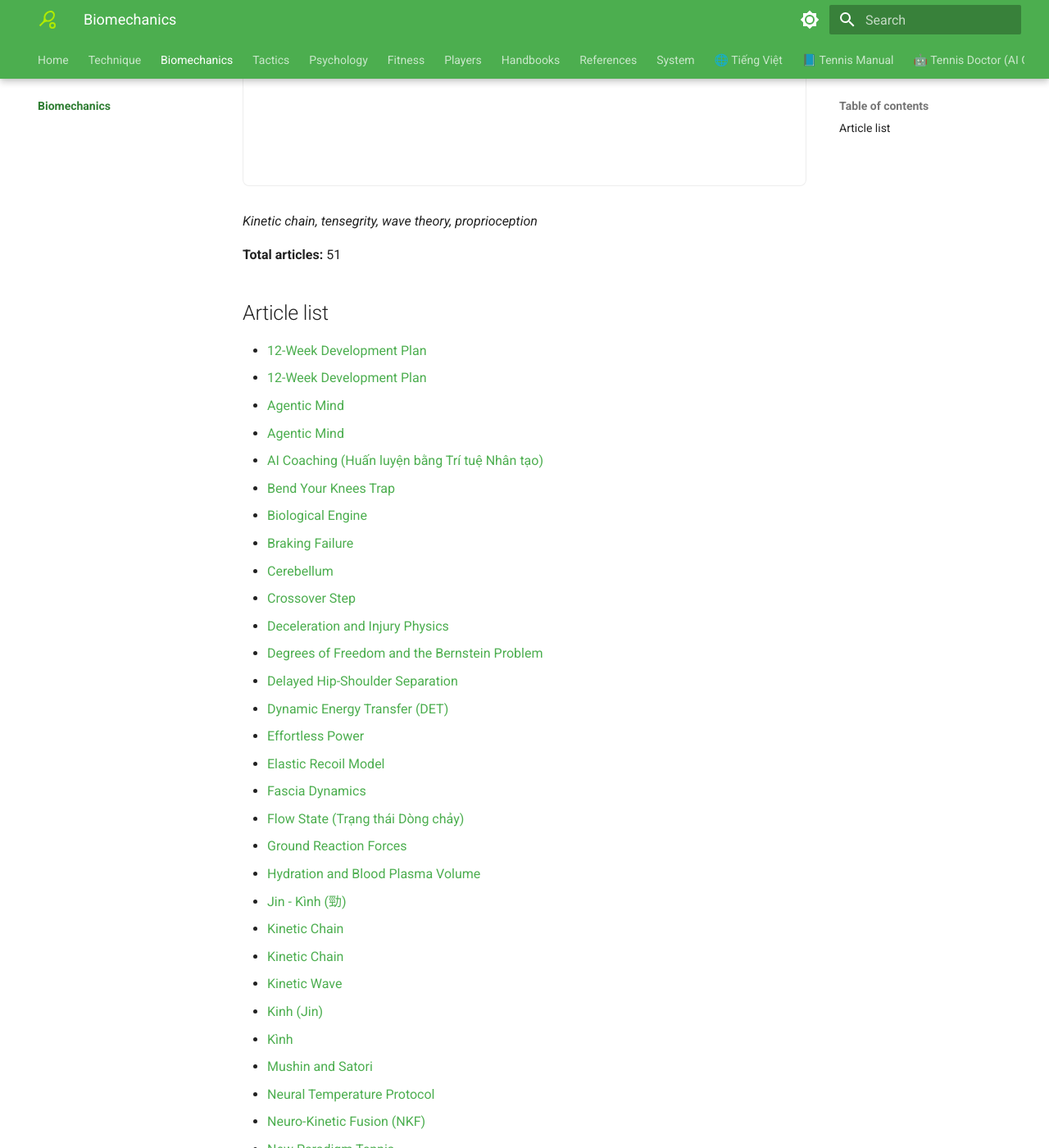
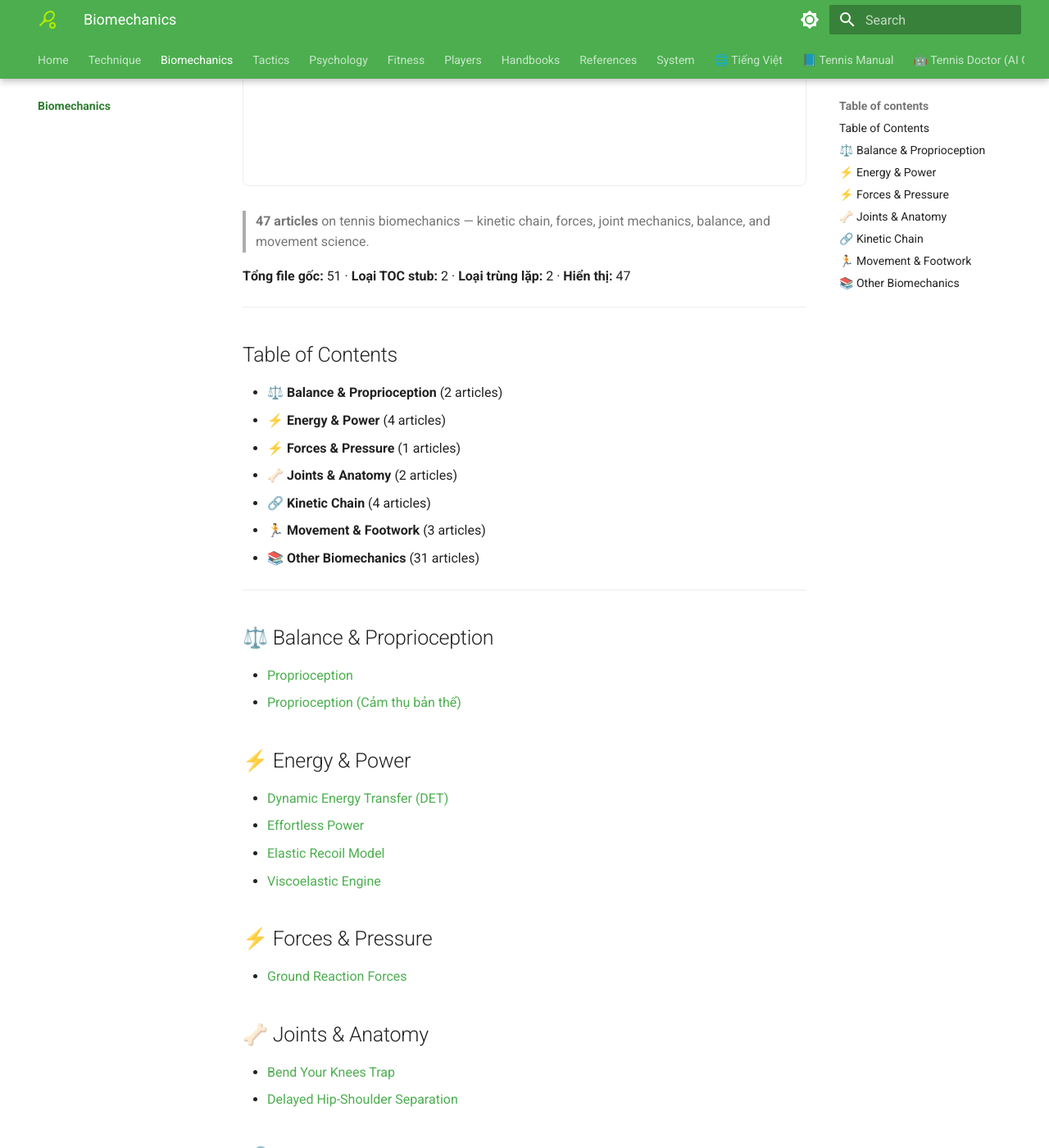
Before and after one commit to HenryPhamDuc/tennis-wiki-en, an MkDocs documentation site: the page built from docs/biomechanics/index.md, in a window 1280 px wide and 1400 px high, scrolled down 446 px. Shown: the whole window at 82% size. Built offline with MkDocs 1.6.1 and Material for MkDocs 9.7.7, drawn with Linux system fonts in a browser that asks for light colours; some of the changed text lies outside the part shown.

Commit message:
biomechanics index: remove TOC stubs + dedup
Applied wiki-toc-stub-cleanup skill to tennis-wiki-en/docs/biomechanics/.

Excluded TOC stubs (2):
- kinh-jin
- kình-2

Removed duplicates (2):
- 12-week-development-plan-1 (dup of 12-week-development-plan)
- agentic-mind-2 (dup of agentic-mind)

Result: 47 canonical articles grouped into 8 thematic categories:
- 🔗 Kinetic Chain
- ⚡ Forces & Pressure
- 🦴 Joints & Anatomy
- ⚖️ Balance & Proprioception
- 🔄 Rotation & Angular Momentum (none)
- 🏃 Movement & Footwork
- ⚡ Energy & Power
- 📚 Other Biomechanics

Build: mkdocs build --strict passes (33.36s).

```diff
--- a/docs/biomechanics/index.md
+++ b/docs/biomechanics/index.md
@@ -1,54 +1,83 @@
-# 🦴 Biomechanics
+# 💪 Biomechanics
 
-*Kinetic chain, tensegrity, wave theory, proprioception*
+> **47 articles** on tennis biomechanics — kinetic chain, forces, joint mechanics, balance, and movement science.
 
-**Total articles:** 51
+**Tổng file gốc:** 51 · **Loại TOC stub:** 2 · **Loại trùng lặp:** 2 · **Hiển thị:** 47
 
-## Article list
+---
 
-- [12-Week Development Plan](12-week-development-plan-1.md)
+## Table of Contents
+
+- **⚖️ Balance & Proprioception** (2 articles)
+- **⚡ Energy & Power** (4 articles)
+- **⚡ Forces & Pressure** (1 articles)
+- **🦴 Joints & Anatomy** (2 articles)
+- **🔗 Kinetic Chain** (4 articles)
+- **🏃 Movement & Footwork** (3 articles)
+- **📚 Other Biomechanics** (31 articles)
+
+---
+
+## ⚖️ Balance & Proprioception
+
+- [Proprioception](proprioception.md)
+- [Proprioception (Cảm thụ bản thể)](proprioception-(cảm-thụ-bản-thể).md)
+
+## ⚡ Energy & Power
+
+- [Dynamic Energy Transfer (DET)](dynamic-energy-transfer-(det).md)
+- [Effortless Power](effortless-power.md)
+- [Elastic Recoil Model](elastic-recoil-model.md)
+- [Viscoelastic Engine](viscoelastic-engine.md)
+
+## ⚡ Forces & Pressure
+
+- [Ground Reaction Forces](ground-reaction-forces-1.md)
+
+## 🦴 Joints & Anatomy
+
+- [Bend Your Knees Trap](bend-your-knees-trap.md)
+- [Delayed Hip-Shoulder Separation](delayed-hip-shoulder-separation.md)
+
+## 🔗 Kinetic Chain
+
+- [Kinetic Chain](kinetic-chain2.md)
+- [Kinetic Chain](kinetic-chain.md)
+- [Kinetic Wave](kinetic-wave.md)
+- [Neuro-Kinetic Fusion (NKF)](neuro-kinetic-fusion-(nkf).md)
+
+## 🏃 Movement & Footwork
+
+- [Sleep and Neurological Recovery](sleep-and-neurological-recovery.md)
+- [Sleep and Recovery](sleep-and-recovery.md)
+- [Split-Step Bounce — Elastic Energy Loading](split-step-bounce-—-elastic-energy-loading.md)
+
+## 📚 Other Biomechanics
+
 - [12-Week Development Plan](12-week-development-plan.md)
-- [Agentic Mind](agentic-mind-2.md)
 - [Agentic Mind](agentic-mind.md)
 - [AI Coaching (Huấn luyện bằng Trí tuệ Nhân tạo)](ai-coaching-(huấn-luyện-bằng-trí-tuệ-nhân-tạo).md)
-- [Bend Your Knees Trap](bend-your-knees-trap.md)
 - [Biological Engine](biological-engine.md)
 - [Braking Failure](braking-failure.md)
 - [Cerebellum](cerebellum.md)
 - [Crossover Step](crossover-step.md)
 - [Deceleration and Injury Physics](deceleration-and-injury-physics.md)
 - [Degrees of Freedom and the Bernstein Problem](degrees-of-freedom-and-the-bernstein-problem.md)
-- [Delayed Hip-Shoulder Separation](delayed-hip-shoulder-separation.md)
-- [Dynamic Energy Transfer (DET)](dynamic-energy-transfer-(det).md)
-- [Effortless Power](effortless-power.md)
-- [Elastic Recoil Model](elastic-recoil-model.md)
 - [Fascia Dynamics](fascia-dynamics.md)
 - [Flow State (Trạng thái Dòng chảy)](flow-state-(trạng-thái-dòng-chảy).md)
-- [Ground Reaction Forces](ground-reaction-forces-1.md)
 - [Hydration and Blood Plasma Volume](hydration-and-blood-plasma-volume.md)
 - [Jin - Kình (勁)](jin-kình-(勁).md)
-- [Kinetic Chain](kinetic-chain.md)
-- [Kinetic Chain](kinetic-chain2.md)
-- [Kinetic Wave](kinetic-wave.md)
-- [Kinh (Jin)](kinh-jin.md)
-- [Kình](kình-2.md)
 - [Mushin and Satori](mushin-and-satori.md)
 - [Neural Temperature Protocol](neural-temperature-protocol.md)
-- [Neuro-Kinetic Fusion (NKF)](neuro-kinetic-fusion-(nkf).md)
 - [New Paradigm Tennis](new-paradigm-tennis.md)
 - [Old Knowledge vs 2026 Audit](old-knowledge-vs-2026-audit.md)
 - [Old Paradigm Tennis](old-paradigm-tennis.md)
 - [Performance Cliff](performance-cliff.md)
-- [Proprioception](proprioception.md)
-- [Proprioception (Cảm thụ bản thể)](proprioception-(cảm-thụ-bản-thể).md)
 - [Rotator Cuff Overload](rotator-cuff-overload.md)
 - [Senior Athlete Performance (Người chơi 50+)](senior-athlete-performance-(người-chơi-50+).md)
-- [Sleep and Neurological Recovery](sleep-and-neurological-recovery.md)
-- [Sleep and Recovery](sleep-and-recovery.md)
 - [Sliding](sliding.md)
-- [Split-Step Bounce — Elastic Energy Loading](split-step-bounce-—-elastic-energy-loading.md)
+- [Stretch-Shortening Cycle](stretch-shortening-cycle-4.md)
 - [Stretch-Shortening Cycle](stretch-shortening-cycle-2.md)
-- [Stretch-Shortening Cycle](stretch-shortening-cycle-4.md)
 - [Structural Integrity (Cấu trúc ổn định)](structural-integrity-(cấu-trúc-ổn-định).md)
 - [The 6:1 Mass Ratio](the-6-1-mass-ratio.md)
 - [The Degrees of Freedom Problem in Coaching](the-degrees-of-freedom-problem-in-coaching.md)
@@ -56,4 +85,9 @@
 - [The Southpaw Howitzer](the-southpaw-howitzer.md)
 - [The Stretch-Shortening Cycle (SSC)](the-stretch-shortening-cycle-(ssc).md)
 - [The Tapping the Dog Mechanism](the-tapping-the-dog-mechanism.md)
-- [Viscoelastic Engine](viscoelastic-engine.md)
+
+---
+
+📅 Updated: 2026-06-25 · Articles: **47** (excluded 2 TOC stubs, removed 2 duplicates)
+
+[← Back to homepage](../index.md)
```
